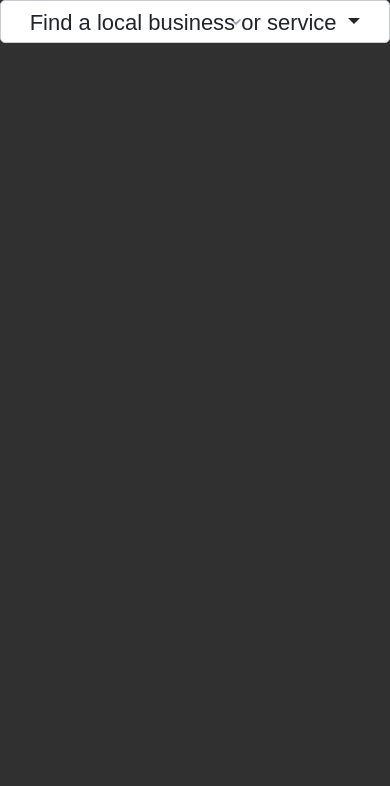
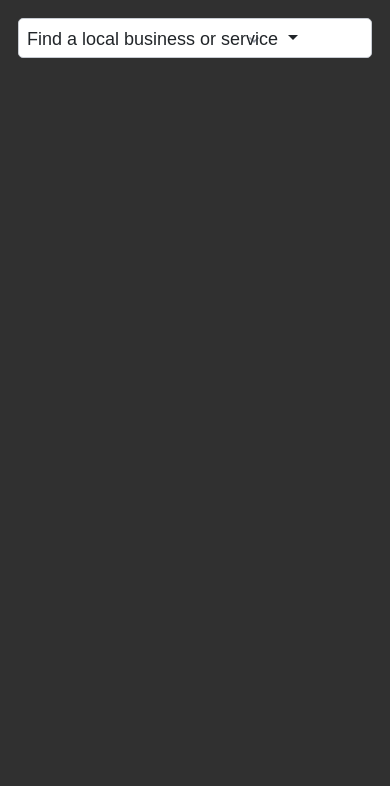
Before and after one commit to Rillus/walthamstuff, a CodeIgniter app: page /database/ in a window 390 px wide. Shown: the part 58-844 px from the top of the page. Run offline with CodeIgniter, Linux system fonts and the light colour scheme; some libraries are stand-ins or nearby versions.

Commit message:
Update css file

```diff
--- a/stylesheets/main.css
+++ b/stylesheets/main.css
@@ -146,48 +146,55 @@
 
 /* line 1, ../sass/components/_Category.scss */
 .Category {
-  display: flex;
-  justify-content: center;
+  position: absolute;
+  z-index: 100;
   background-color: #fff;
   border-radius: 5px;
   border: 1px solid #C7CBD2;
   background: url(../images/down.png) #fff no-repeat;
   background-position: 230px 18px;
-  font-size: 22px;
+  margin: 1em;
+  font-size: 18px;
 }
-/* line 13, ../sass/components/_Category.scss */
+@media (max-width: 600px) {
+  /* line 1, ../sass/components/_Category.scss */
+  .Category {
+    position: relative;
+  }
+}
+/* line 16, ../sass/components/_Category.scss */
 .Category-container {
   list-style: none;
-  margin: 0 auto;
+  margin: 0;
   padding: 0;
-  z-index: 1000;
 }
-/* line 21, ../sass/components/_Category.scss */
+/* line 22, ../sass/components/_Category.scss */
 .Category-parent {
   padding: 14px 8px 10px;
   position: relative;
 }
-/* line 26, ../sass/components/_Category.scss */
+/* line 27, ../sass/components/_Category.scss */
 .Category-list {
-  background: pink;
-  display: none;
   list-style: none;
   margin: 10px 0 0 0;
   line-height: 26px;
+  position: absolute;
+  width: 242px;
   padding: 0 0 0 8px;
+  left: -1px;
   border: 1px solid #C7CBD2;
   border-top: none;
   overflow-y: scroll;
   border-bottom-right-radius: 5px;
   border-bottom-left-radius: 5px;
-  line-height: 1.5;
+  width: 100%;
 }
-/* line 50, ../sass/components/_Category.scss */
+/* line 46, ../sass/components/_Category.scss */
 .Category-parent:focus .Category-list, .Category-parent:hover .Category-list {
   display: block;
   background-color: #fff;
 }
-/* line 56, ../sass/components/_Category.scss */
+/* line 52, ../sass/components/_Category.scss */
 .Category-listItemAnchor {
   color: #4B5361;
   text-decoration: none;
@@ -198,7 +205,6 @@
   position: absolute;
   top: 113px;
   bottom: 0;
-  z-index: 100;
   overflow-y: scroll;
   width: 350px;
 }
@@ -206,6 +212,7 @@
   /* line 1, ../sass/components/_Venues.scss */
   .Venues {
     width: 100%;
+    z-index: -1;
   }
 }
 /* line 13, ../sass/components/_Venues.scss */
```
